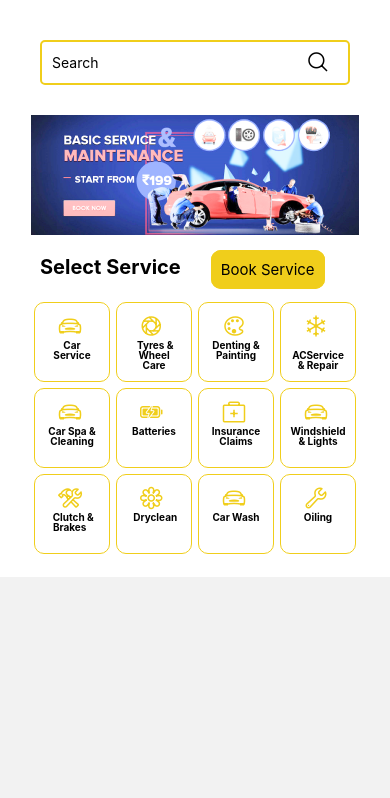
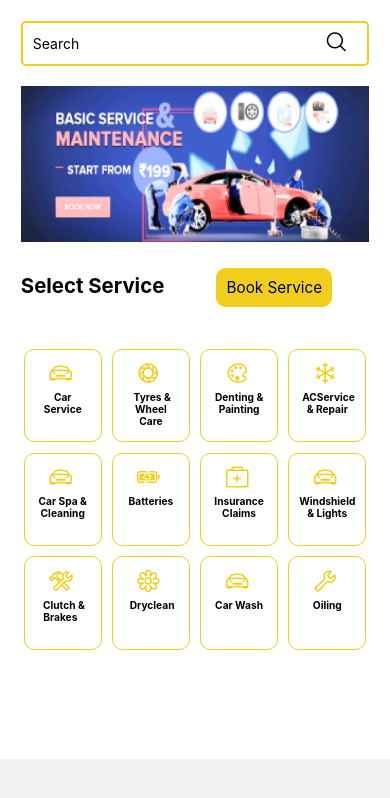
Before and after one commit to Avan95viiknesh/Car-Care, a React Native app: screen /AppHome in a window 390 px wide. Shown: the top 798 px of the page. Built offline with nearby package versions, Linux system fonts and the light colour scheme.

Commit message:
today commit

```diff
--- /dev/null
+++ b/Dimensions/Metrics.js
@@ -0,0 +1,12 @@
+import { Dimensions } from 'react-native';
+
+const { width, height } = Dimensions.get('window');
+
+const guidelineBaseWidth = 375;
+const guidelineBaseHeight = 812;
+
+const horizontalScale = (size) => (width / guidelineBaseWidth) * size;
+const verticalScale = (size) => (height / guidelineBaseHeight) * size;
+const moderateScale = (size, factor = 0.5) => size + (horizontalScale(size) - size) * factor;
+
+export { horizontalScale, verticalScale, moderateScale };
--- a/Home.js
+++ b/Home.js
@@ -19,6 +19,7 @@ import Settings from "./components/AppComponents/profileComponents/Settings";
 import CarService from "./components/AppComponents/HomepageComponents/CarService";
 import TyreWheel from "./components/AppComponents/HomepageComponents/TyreWheel";
 import { SafeAreaView } from "react-native";
+import ScheduleApp from "./components/AppComponents/Sidebar/components/ScheduleApp";
 
 const Stack = createNativeStackNavigator();
 
@@ -51,6 +52,11 @@ export default function Home() {
           name="MyService"
           component={MyService}
           options={{ title: "My Service ", headerShown: true }}
+        />
+         <Stack.Screen
+          name="ScheduleApp"
+          component={ScheduleApp}
+          options={{ title: "ScheduleApp", headerShown: true }}
         />
         <Stack.Screen
           name="Upcoming"
--- a/components/AppComponents/AppHome.js
+++ b/components/AppComponents/AppHome.js
@@ -14,6 +14,11 @@ import LoginStyle from "../login/LoginStyle";
 import React, { useEffect } from "react";
 import { useSelector, useDispatch } from "react-redux";
 import { setTheme } from "../../redux/action";
+import {
+  horizontalScale,
+  verticalScale,
+  moderateScale,
+} from "../../Dimensions/Metrics";
 
 const AppHome = ({ navigation }) => {
   useEffect(() => {
@@ -24,14 +29,7 @@ const AppHome = ({ navigation }) => {
     {
       id: 1,
       name: "Car Service",
-      icon: (
-        <Icon
-          name="car-sport-outline"
-          color="#F0CE1B"
-          size={24}
-
-        />
-      ),
+      icon: <Icon name="car-sport-outline" color="#F0CE1B" size={24} />,
     },
     {
       id: 2,
@@ -96,44 +94,73 @@ const AppHome = ({ navigation }) => {
       <ScrollView>
         <View
           style={{
-            padding: 20,
-            backgroundColor: theme == "light" ? "white" : "black",
+            paddingVertical: verticalScale(20),
+            paddingHorizontal: horizontalScale(20),
+            backgroundColor: theme == "light" ? "#FFFFFF" : "black",
           }}
         >
-          <View style={{ margin: 20 }}>
+          <View>
             <InputField placeholder="Search" />
             <Icon
               name="search-outline"
               size={24}
-              style={{ position: "absolute", right: 20, bottom: 20 }}
+              style={{
+                position: "absolute",
+                right: horizontalScale(20),
+                bottom: verticalScale(20),
+              }}
             />
           </View>
-          <View>
+          <View style={{}}>
             <Image
               source={require("../.././assets/images/App/Home/home-banner.png")}
               style={AppStyle.homeImage}
             />
           </View>
-         <View style={{flexDirection:"row",  }}>
-
+          <View
+            style={{
+              flexDirection: "row",
+              justifyContent: "flex-start",
+              alignItems: "flex-start",
+            }}
+          >
             <View>
               <Text
                 style={[
                   AppStyle.selectText,
-                { color: theme == "light" ? "black" : "white", marginRight:10 },
+                  {
+                    color: theme == "light" ? "black" : "white",
+                    paddingHorizontal: horizontalScale(0),
+                  },
                 ]}
               >
                 Select Service
               </Text>
             </View>
-          <View >
-            <TouchableOpacity style={{ backgroundColor:"#F0CE1B", borderRadius:10, marginTop:15, cursor:'pointer'}} onPress={() => navigation.navigate("CarService")} >
-              <Text style={{ color: theme == "light" ? "black" : "white", backgroundColor:'#F0CE1B', padding:10, fontSize:15, borderRadius:10 }} >
+            <View>
+              <TouchableOpacity
+                style={{
+                  backgroundColor: "#F0CE1B",
+                  borderRadius: moderateScale(10),
+                  marginVertical: verticalScale(15),
+                  marginLeft: horizontalScale(50),
+                  cursor: "pointer",
+                }}
+                onPress={() => navigation.navigate("CarService")}
+              >
+                <Text
+                  style={{
+                    color: theme == "light" ? "black" : "white",
+                    backgroundColor: "#F0CE1B",
+                    padding: moderateScale(10),
+                    fontSize: moderateScale(15),
+                    borderRadius: moderateScale(10),
+                  }}
+                >
                   Book Service
                 </Text>
               </TouchableOpacity>
             </View>
-
           </View>
           <View>
             <FlatList
@@ -142,19 +169,21 @@ const AppHome = ({ navigation }) => {
               contentContainerStyle={{
                 justifyContent: "center",
                 alignItems: "center",
+                marginVertical: verticalScale(20),
+                marginBottom: verticalScale(80),
               }}
               renderItem={({ item }) => (
                 <TouchableOpacity style={AppStyle.cardSection}>
                   <View style={AppStyle.cardDetails}>
                     <Text
-                      style={{ color: theme == "light" ? "black" : "white" }}
+                      style={{ color: theme == "light" ? "black" : "white",marginBottom: verticalScale(5) }}
                     >
                       {item.icon}{" "}
                     </Text>
                     <Text
                       style={[
                         AppStyle.cardTextstyle,
-                        { color: theme == "light" ? "black" : "white" },
+                        { color: theme == "light" ? "black" : "white",  },
                       ]}
                     >
                       {item.name}
--- a/components/AppComponents/AppStyle.js
+++ b/components/AppComponents/AppStyle.js
@@ -1,4 +1,7 @@
 import { StyleSheet } from "react-native";
+import { horizontalScale,
+  verticalScale,
+  moderateScale, } from "../../Dimensions/Metrics";
 
 export default StyleSheet.create({
 
@@ -7,18 +10,19 @@ export default StyleSheet.create({
     justifyContent: "center",
     alignItems:'center',
     backgroundColor: "#FFFFFF",
-    padding: 20,
+    padding: moderateScale(20),
     height: "100%",
 
   },
 
 
-  selectText: { padding: 20, fontSize: 20, fontWeight: "bold" },
+  selectText: { padding: moderateScale(20), fontSize: moderateScale(20), fontWeight: "bold" },
 
   homeImage: {
+    marginVertical: verticalScale(10),
     width: "100%",
-    height: 120,
-    resizeMode: "contain",
+    resizeMode: "stretch",
+    height : verticalScale(150)
   },
 
 
@@ -29,7 +33,7 @@ export default StyleSheet.create({
   },
 
   cardSection: {
-     borderRadius:10, margin:3, borderColor: '#F0CE1B', borderWidth: 1, height: 80, width: 76,   cursor:'pointer'
+     borderRadius:moderateScale(10), margin:moderateScale(5), borderColor: '#F0CE1B', borderWidth: 1, height: verticalScale(90), width: horizontalScale(75),   cursor:'pointer'
   },
 
 cardDetails : {
@@ -37,17 +41,16 @@ cardDetails : {
   flexDirection:'column',
   justifyContent:'space-between',
   alignItems:'center',
-  padding:10,
+  padding:moderateScale(10),
 
 },
 cardTextstyle:{
-  fontSize: 10,
+  fontSize: moderateScale(10),
   textAlign: "center",
   color: "#000",
   fontWeight: 'bold',
-  lineHeight:10,
   color:'#474747',
-  marginTop:1
+
 }
 
 
--- a/components/AppComponents/Offer.js
+++ b/components/AppComponents/Offer.js
@@ -1,8 +1,13 @@
-import { View, Text, Image, StyleSheet } from "react-native";
+import { View, Text, Image, StyleSheet, TouchableOpacity } from "react-native";
 import React from "react";
 import AppStyle from "./AppStyle";
 import LoginStyle from "../login/LoginStyle";
 import { useSelector } from "react-redux";
+import {
+  horizontalScale,
+  verticalScale,
+  moderateScale,
+} from "../../Dimensions/Metrics";
 
 
 export default function Offer() {
@@ -15,7 +20,7 @@ export default function Offer() {
         style={[
           LoginStyle.container,
           {
-            backgroundColor: theme == "light" ? "white" : "black",
+            backgroundColor: theme == "light" ? "#c4c070" : "black",
           },
         ]}
       >
@@ -25,7 +30,7 @@ export default function Offer() {
           <View>
             <Text
               style={{
-                fontSize: 20,
+                fontSize: moderateScale(20),
                 color: theme == "light" ? "black" : "white",
               }}
             >
@@ -33,16 +38,18 @@ export default function Offer() {
               Special Offers Coming Soon !!!{" "}
             </Text>
           </View>
-          <View style={{ marginTop: 40, backgroundColor:'red' }}>
-            <Image
+          <View style={{ marginTop:verticalScale(40)  }}>
+           <TouchableOpacity >
+           <Image
               source={require("../.././assets/images/App/Home/festive-main.png")}
               style={{
-                height: 300,
-                width: 400,
-                resizeMode: "cover",
-                borderRadius: 20,
+                height:verticalScale(300),
+                width: horizontalScale(300),
+                resizeMode: "stretch",
+                borderRadius: moderateScale(20),
               }}
             />
+           </TouchableOpacity>
           </View>
         </View>
 
@@ -51,25 +58,3 @@ export default function Offer() {
     </>
   );
 }
-
-
-
-
-
-
-const styles = StyleSheet.create({
-  linearGradient: {
-    flex: 1,
-    paddingLeft: 15,
-    paddingRight: 15,
-    borderRadius: 5
-  },
-  buttonText: {
-    fontSize: 18,
-    fontFamily: 'Gill Sans',
-    textAlign: 'center',
-    margin: 10,
-    color: '#ffffff',
-    backgroundColor: 'transparent',
-  },
-});
--- a/components/AppComponents/Sidebar/components/DeliveryDetails.js
+++ b/components/AppComponents/Sidebar/components/DeliveryDetails.js
@@ -5,8 +5,10 @@ import SidebarStyle from "./SibebarStyle";
 
 export default function DeliveryDetails({navigation}) {
   return (
+    <>
     <ScrollView>
       <ScheduleApp delivery='delivery'  deliveryInvoice={() => navigation.navigate("DeliverInvoice")} />;
     </ScrollView>
+    </>
   )
 }
--- a/components/AppComponents/Sidebar/components/ScheduleApp.js
+++ b/components/AppComponents/Sidebar/components/ScheduleApp.js
@@ -59,9 +59,15 @@ export default function ScheduleApp({
         onPress: () => console.log("Cancel Pressed"),
         style: "cancel",
       },
-      { text: "OK", onPress: () => console.log("OK Pressed") },
+      { text: "OK", onPress: (id) => {console.log("OK Pressed: ", delShedule(id)); delShedule }},
     ]);
   };
+
+  const delShedule = (id) => {
+   const dltList = [...searchTerm];
+   dltList.splice(id,1)
+   setSearchTerm(dltList)
+  }
 
   return (
     <>
@@ -111,9 +117,9 @@ export default function ScheduleApp({
               renderItem={({ item, index }) => (
                 <View
                   style={
-                    delivery || upcoming
+                   [ delivery || upcoming
                       ? SidebarStyle.cardSectionDelivery
-                      : SidebarStyle.cardSection
+                      : SidebarStyle.cardSection]
                   }
                 >
                   <Pressable
```
Also changed, not shown: components/AppComponents/HomepageComponents/CarService.js (+24 -15 lines), components/AppComponents/Main.js (+45 -21 lines), components/AppComponents/datepicker/DatePickerSet.js (+12 -5 lines). Lines whose indentation alone changed are shown as unchanged.
